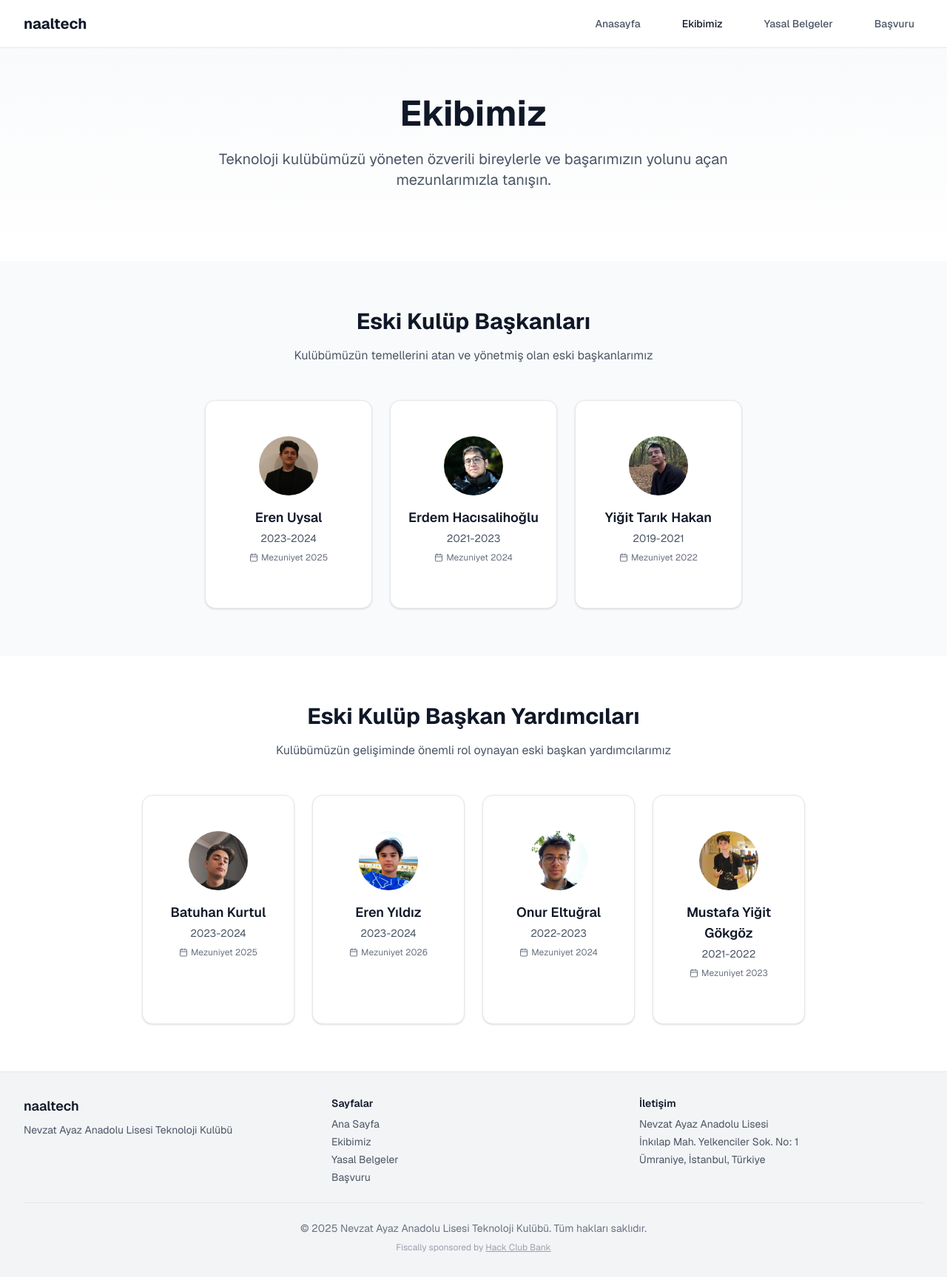
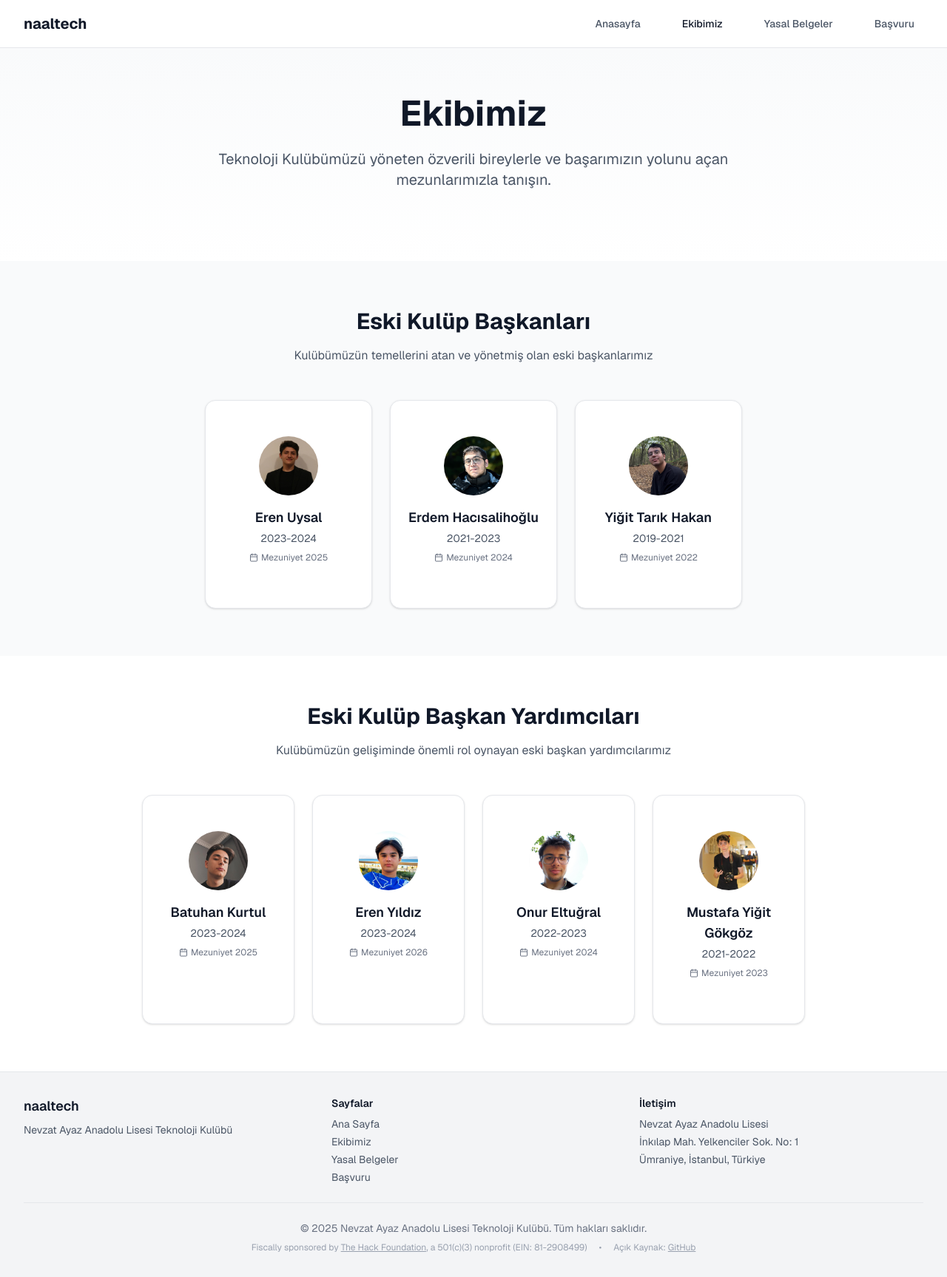
Before and after one commit to naaltech/website, a Next.js app: page /team in a window 1280 px wide. Shown: the whole page at 74% size. Built offline with nearby package versions, Linux system fonts and the light colour scheme.

Commit message:
footer, typo

```diff
--- a/app/legal/page.tsx
+++ b/app/legal/page.tsx
@@ -27,7 +27,7 @@ export default function LegalPage() {
         <div className="max-w-7xl mx-auto px-4 sm:px-6 lg:px-8 text-center">
           <h1 className="text-4xl md:text-5xl font-bold text-gray-900 mb-6">Yasal Belgeler</h1>
           <p className="text-xl text-gray-600 mb-8 max-w-3xl mx-auto">
-            Teknoloji kulübü üyelerimiz ve faaliyetlerimiz için önemli yasal bilgiler, politikalar ve yönergeler.
+            Teknoloji Kulübü üyelerimiz ve faaliyetlerimiz için önemli yasal bilgiler, politikalar ve yönergeler.
           </p>
         </div>
       </section>
--- a/app/team/page.tsx
+++ b/app/team/page.tsx
@@ -83,7 +83,7 @@ export default function TeamPage() {
         <div className="max-w-7xl mx-auto px-4 sm:px-6 lg:px-8 text-center">
           <h1 className="text-4xl md:text-5xl font-bold text-gray-900 mb-6">Ekibimiz</h1>
           <p className="text-xl text-gray-600 mb-8 max-w-3xl mx-auto">
-            Teknoloji kulübümüzü yöneten özverili bireylerle ve başarımızın yolunu açan mezunlarımızla tanışın.
+            Teknoloji Kulübümüzü yöneten özverili bireylerle ve başarımızın yolunu açan mezunlarımızla tanışın.
           </p>
         </div>
       </section>
--- a/components/footer.tsx
+++ b/components/footer.tsx
@@ -47,9 +47,14 @@ export function Footer() {
         </div>
         <div className="border-t border-gray-200 mt-6 pt-6 text-center text-sm text-gray-500">
           <p className="mb-2">&copy; {new Date().getFullYear()} Nevzat Ayaz Anadolu Lisesi Teknoloji Kulübü. Tüm hakları saklıdır.</p>
-          <p className="text-xs text-gray-400">
-            Fiscally sponsored by <a href="https://hackclub.com/bank" className="hover:text-gray-600 underline">Hack Club Bank</a>
-          </p>
+          <div className="flex flex-col sm:flex-row justify-center items-center gap-2 sm:gap-4 text-xs text-gray-400">
+            <p>
+              Fiscally sponsored by <a href="https://the.hackfoundation.org/" className="hover:text-gray-600 underline">The Hack Foundation</a>, a 501(c)(3) nonprofit (EIN: 81-2908499)</p>
+            <span className="hidden sm:inline">•</span>
+            <p>
+              Açık Kaynak: <a href="https://github.com/naaltech/website" target="_blank" rel="noopener noreferrer" className="hover:text-gray-600 underline">GitHub</a>
+            </p>
+          </div>
         </div>
       </div>
     </footer>
```
